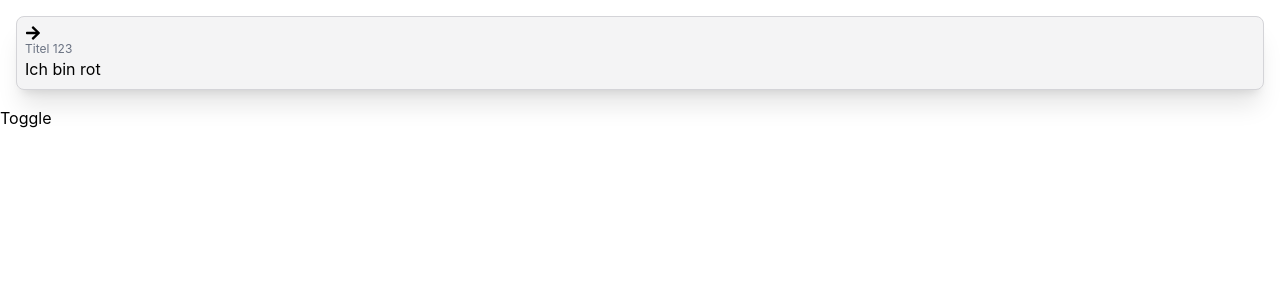
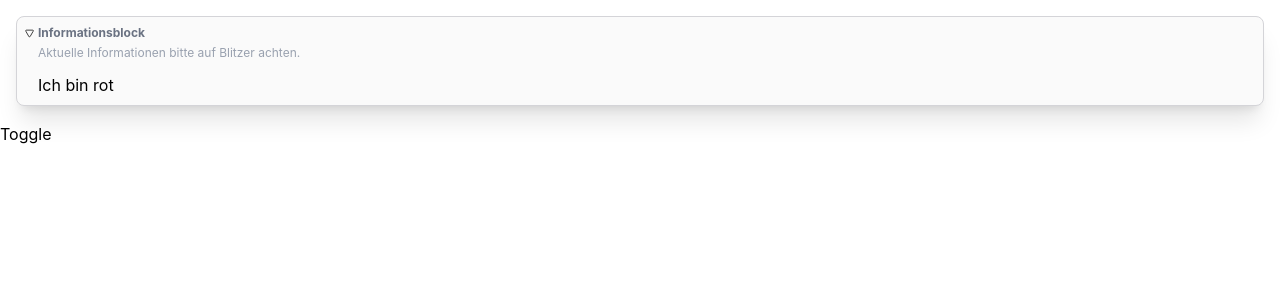
Before and after one commit to srutz/motd, a React (Vite) app: page / in a window 1280 px wide. Both pictures are taken after a click on the button "Toggle". Shown: the top 300 px of the page. Built offline with nearby package versions, Linux system fonts and the light colour scheme.

Commit message:
card without anything

```diff
--- a/src/App.tsx
+++ b/src/App.tsx
@@ -5,7 +5,12 @@ export function App() {
   const [ expanded, setExpanded ] = useState(false)
   return (
     <div title="App">
-      <Card expanded={expanded}><div>Ich bin rot</div></Card>
+      <Card expanded={expanded}
+        title={"Informationsblock"}
+        description="Aktuelle Informationen bitte auf Blitzer achten."
+        >
+          <div>Ich bin rot</div>
+      </Card>
       <button onClick={() => setExpanded(!expanded)}>Toggle</button>
     </div>
   )
--- a/src/Card.tsx
+++ b/src/Card.tsx
@@ -1,16 +1,25 @@
 import { type ReactNode } from "react"
-import { FaArrowRight } from "react-icons/fa"
-import { LuAirVent } from "react-icons/lu"
+import { LuTriangle } from "react-icons/lu"
 
 export
-function Card({ expanded, children, title = "Titel 123"}
-    : { children?: ReactNode, expanded?: boolean, title?: string })
+function Card({ expanded, children, title, description}
+    : { children?: ReactNode, expanded?: boolean,
+        title?: string, description?: string})
 {
+    const triangleClasses = "mt-1 " + (expanded ? "rotate-180" : "rotate-90")
+    console.log(triangleClasses)
     return (
         <div className="borderbox">
-            {expanded ? <FaArrowRight></FaArrowRight> : <LuAirVent />}
-            <div className="text-gray-500 text-xs">{title}</div>
-            {expanded && children}
+            <div className="flex gap-1">{/* layout von links nach rechts */}
+                <LuTriangle size={9} className={triangleClasses}/>
+                <div className="flex flex-col gap-1">
+                    <div className="text-gray-500 text-xs font-bold">{title}</div>
+                    {expanded && <div className="text-gray-400 text-xs mb-2">
+                        {description}
+                    </div>}
+                    {expanded && children}
+                </div>
+            </div>
         </div>
     )
 }
--- a/src/index.css
+++ b/src/index.css
@@ -2,5 +2,5 @@
 
 /* shorthand classname */
 .borderbox {
-    @apply m-4 p-2 shadow-xl rounded-lg bg-zinc-100 border border-zinc-300;
+    @apply m-4 p-2 shadow-xl rounded-lg bg-zinc-50 border border-zinc-300;
 }
```
